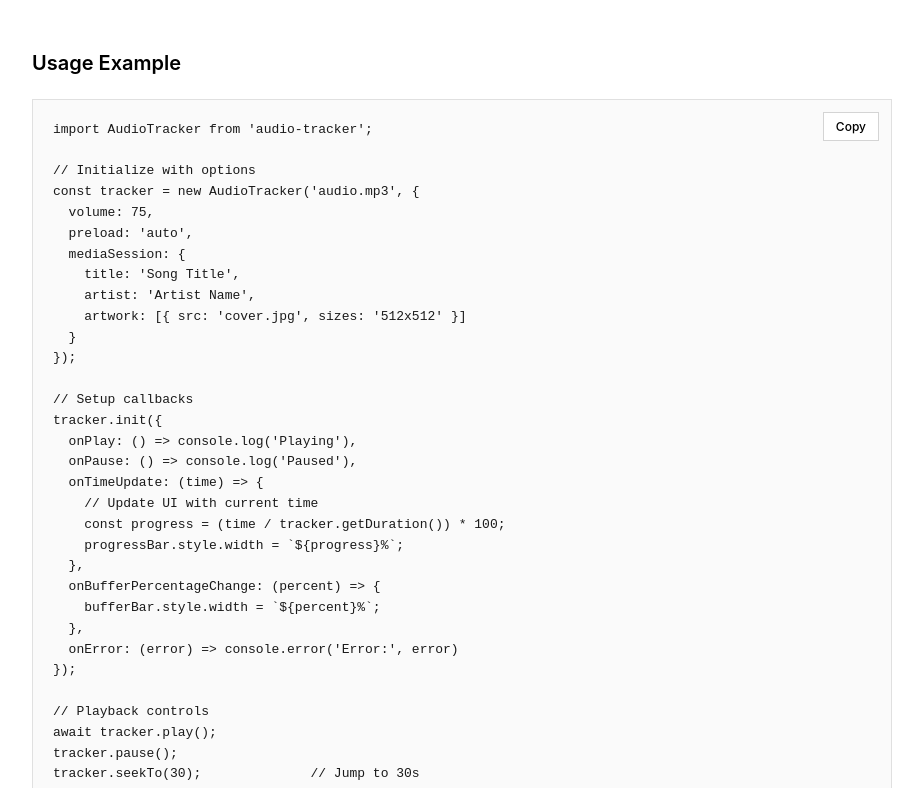
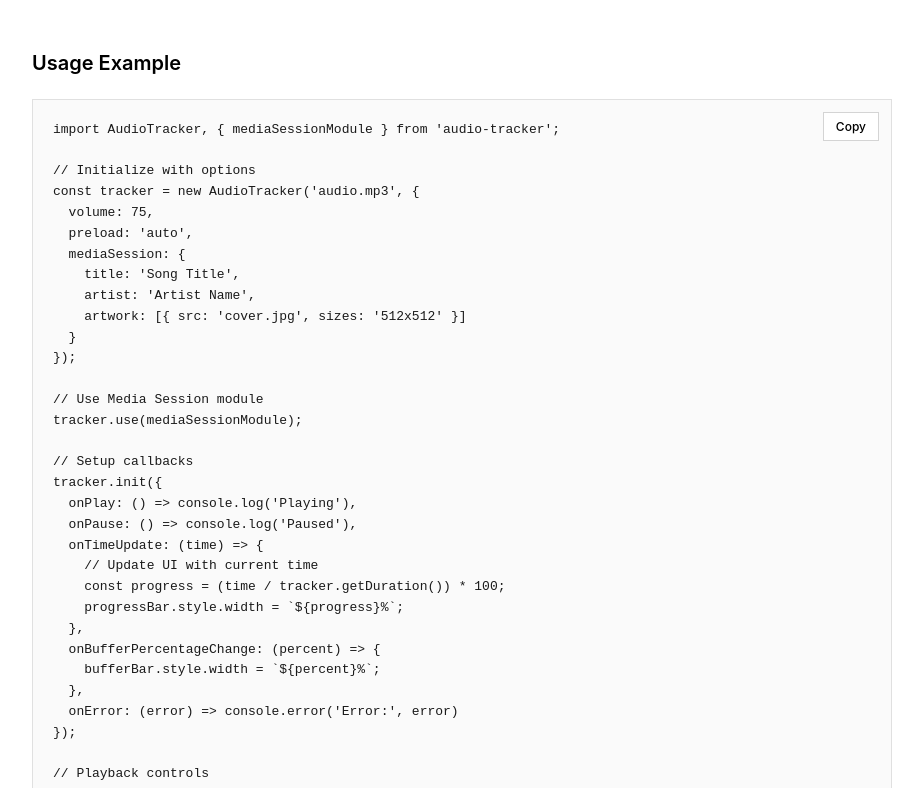
Before and after one commit to tvicky7x/audio-tracker, a website: page docs/index.html in a window 1280 px wide. Shown: the part 1312-2100 px from the top of the page, without its empty margins (178-1101 px from the left). Drawn offline with Linux system fonts and the light colour scheme.

Commit message:
demo code updated

```diff
--- a/docs/index.html
+++ b/docs/index.html
@@ -616,7 +616,7 @@
           >
             Copy
           </button>
-          <pre><code id="usage">import AudioTracker from 'audio-tracker';
+          <pre><code id="usage">import AudioTracker, { mediaSessionModule } from 'audio-tracker';
 
 // Initialize with options
 const tracker = new AudioTracker('audio.mp3', {
@@ -628,6 +628,9 @@ const tracker = new AudioTracker('audio.mp3', {
     artwork: [{ src: 'cover.jpg', sizes: '512x512' }]
   }
 });
+
+// Use Media Session module
+tracker.use(mediaSessionModule);
 
 // Setup callbacks
 tracker.init({
@@ -647,6 +650,7 @@ tracker.init({
 // Playback controls
 await tracker.play();
 tracker.pause();
+await tracker.togglePlay();      // Toggle play/pause
 tracker.seekTo(30);              // Jump to 30s
 tracker.forward(10);             // Skip forward 10s
 tracker.backward(10);            // Skip backward 10s
```
